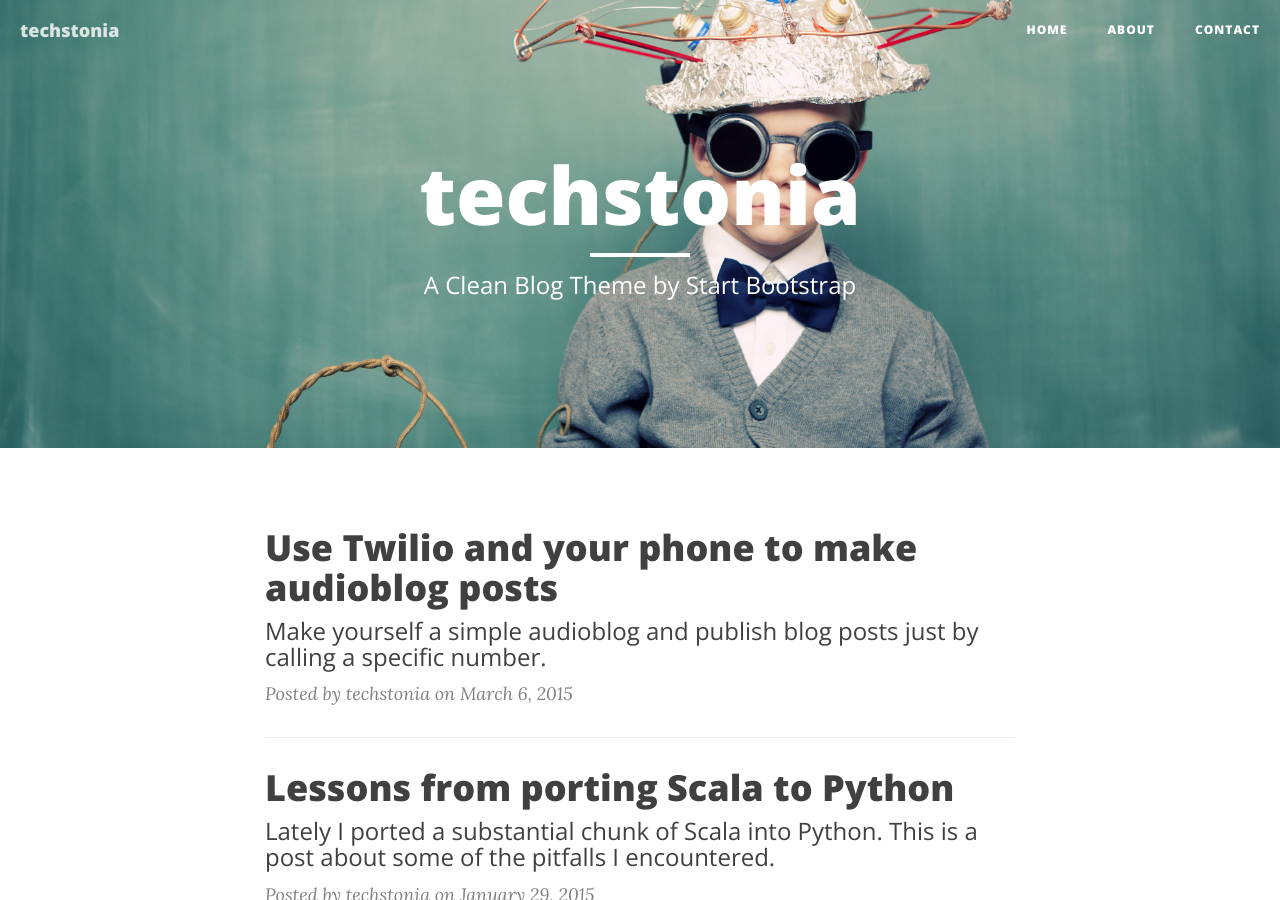
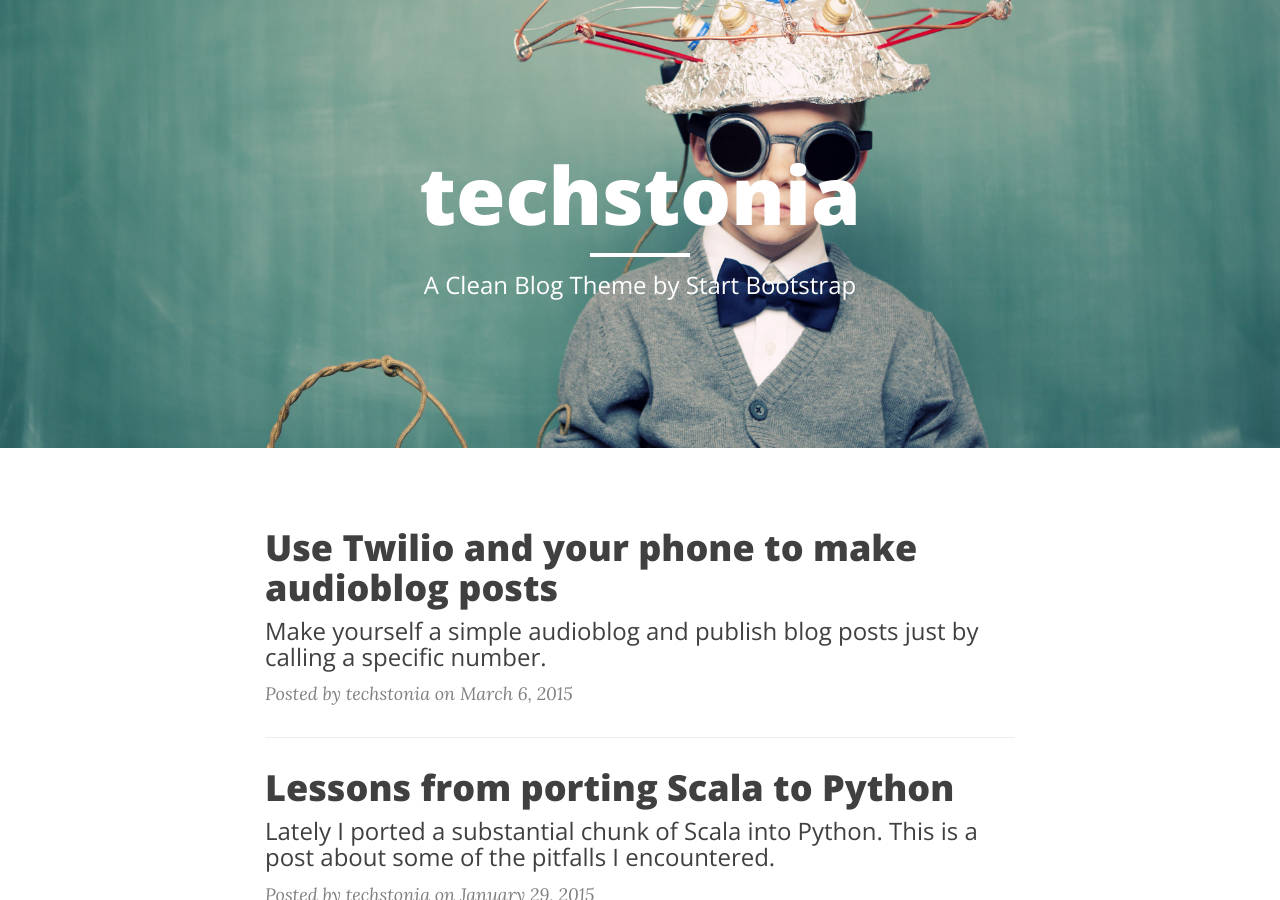
Before and after one commit to techstonia/techstonia.github.io, a Jekyll site: the page built from index.html, in a window 1280 px wide and 900 px high. Built offline with Jekyll 4.4.1, drawn with Linux system fonts in a browser that asks for light colours; nearby versions of some CDN libraries; the list of posts is cut into pages by our own code.

Commit message:
Small changes

```diff
--- a/_layouts/default.html
+++ b/_layouts/default.html
@@ -5,7 +5,9 @@
 
 <body>
 
+    {% if false %}
     {% include nav.html %}
+    {% endif %}
 
     {{ content }}
 
--- a/_layouts/post.html
+++ b/_layouts/post.html
@@ -42,8 +42,7 @@
                     {% endif %}
                 </ul>
 
-            </div>
-        </div>
+                <br>
                 <div id="disqus_thread"></div>
                 <script type="text/javascript">
                     /* * * CONFIGURATION VARIABLES * * */
@@ -58,6 +57,8 @@
                 </script>
                 <noscript>Please enable JavaScript to view the <a href="https://disqus.com/?ref_noscript" rel="nofollow">comments powered by Disqus.</a></noscript>
             </div>
+        </div>
+    </div>
 </article>
 
 <hr>
```
Lines whose indentation alone changed are shown as unchanged.
